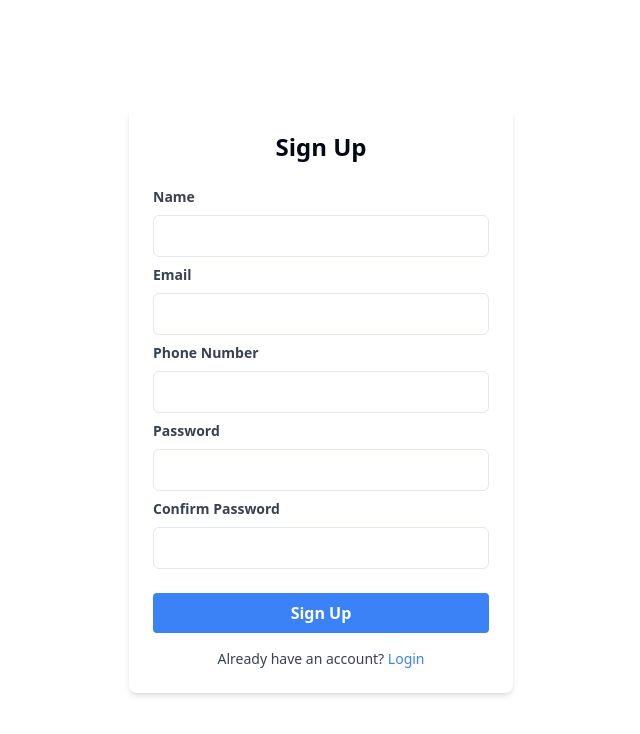
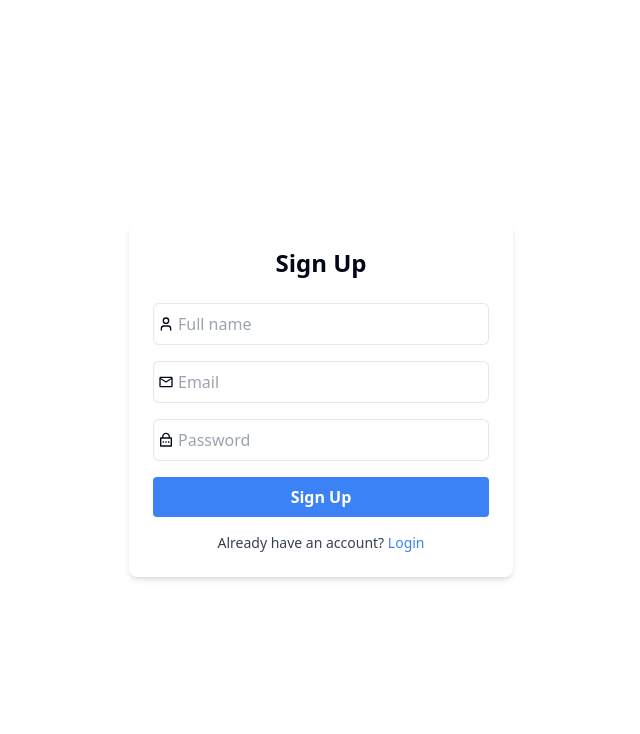
Before and after one commit to ishk9/getYourDiet, a Next.js app in the folder client/: page /Signup in a window 1280 px wide. Shown: the top 734 px of the page, without its empty margins (319-959 px from the left). Built offline with nearby package versions, Linux system fonts and the light colour scheme.

Commit message:
updated login ui

```diff
--- a/client/components/LoginForm.js
+++ b/client/components/LoginForm.js
@@ -3,6 +3,8 @@ import { login } from '@/lib/services';
 import  { useState } from 'react';
 import { useRouter } from 'next/navigation';
 import useStore from '@/app/store';
+import { MdOutlineMailOutline } from "react-icons/md";
+import { RiLockPasswordLine } from "react-icons/ri";
 
 const LoginForm = () => {
     const { setSignedIn } = useStore();
@@ -37,29 +39,31 @@ const LoginForm = () => {
         <div className='w-full max-w-sm mx-auto bg-white shadow-md border rounded-lg p-6'>
             <h2 className='text-2xl font-bold mb-6 text-center'>Login</h2>
             <form onSubmit={handleSubmit}>
-                <div className='mb-4'>
-                    <label className='block text-gray-700 text-sm font-bold mb-2' htmlFor='email'>
-                        Email
-                    </label>
+                <div className='mb-4 flex'>
+                    <div className='p-1 border border-r-0 rounded-md rounded-r-none focus:outline-none flex justify-center items-center'>
+                        <MdOutlineMailOutline />
+                    </div>
                     <input
                         type='email'
                         id='email'
+                        placeholder='Email'
                         value={email}
                         onChange={(e) => setEmail(e.target.value)}
-                        className='w-full px-3 py-2 border rounded-md focus:outline-none focus:ring-2 focus:ring-blue-500'
+                        className='w-full pr-3 py-2 border border-l-0 rounded-md rounded-l-none focus:outline-none'
                         required
                     />
                 </div>
-                <div className='mb-6'>
-                    <label className='block text-gray-700 text-sm font-bold mb-2' htmlFor='password'>
-                        Password
-                    </label>
+                <div className='mb-6 flex'>
+                    <div className='p-1 border border-r-0 rounded-md rounded-r-none focus:outline-none flex justify-center items-center'>
+                        <RiLockPasswordLine />
+                    </div>
                     <input
                         type='password'
                         id='password'
+                        placeholder='Password'
                         value={password}
                         onChange={(e) => setPassword(e.target.value)}
-                        className='w-full px-3 py-2 border rounded-md focus:outline-none focus:ring-2 focus:ring-blue-500'
+                        className='w-full pr-3 py-2 border border-l-0 rounded-md rounded-l-none focus:outline-none'
                         required
                     />
                 </div>
--- a/client/components/Navbar.js
+++ b/client/components/Navbar.js
@@ -35,11 +35,11 @@ function Navbar() {
                         className="ml-4">
                         <p className="text-white text-base font-bold uppercase hidden sm:block  hover:bg-white hover:text-black px-3 py-1 rounded-md font-mono">Faq</p>
                     </button>
-                    <button
-                        onClick={() => scrollToSection('contact')}
+                    <Link
+                        href={"/Profile"}
                         className="ml-4">
-                        <p className="text-white text-base font-bold hidden sm:block uppercase hover:bg-white hover:text-black px-3 py-1 rounded-md font-mono">Contact</p>
-                    </button>
+                        <p className="text-white text-base font-bold hidden sm:block uppercase hover:bg-white hover:text-black px-3 py-1 rounded-md font-mono">Profile</p>
+                    </Link>
                 </div>
             </div>
 
--- a/client/components/SignupForm.js
+++ b/client/components/SignupForm.js
@@ -1,40 +1,30 @@
 "use client";
 import { signup } from '@/lib/services';
-import React, { useState } from 'react';
+import { useState } from 'react';
 import { useRouter } from 'next/navigation';
 import useStore from '@/app/store';
+import { LuUser } from "react-icons/lu";
+import { MdOutlineMailOutline } from "react-icons/md";
+import { RiLockPasswordLine } from "react-icons/ri";
 
 const SignupForm = () => {
     const { setSignedIn } = useStore();
     const router = useRouter();
+
     const [name, setName] = useState('');
     const [email, setEmail] = useState('');
-    const [phoneNumber, setPhoneNumber] = useState('');
     const [password, setPassword] = useState('');
-    const [confirmPassword, setConfirmPassword] = useState('');
     const [error, setError] = useState('');
 
     const handleSubmit = async(e) => {
         e.preventDefault();
-        if (password !== confirmPassword) {
-            setError('Passwords do not match');
-            return;
-        }
-        if (!/^\d{10}$/.test(phoneNumber)) {
-            setError('Phone number must be 10 digits');
-            return;
-        }
-        console.log('Name:', name);
-        console.log('Email:', email);
-        console.log('Phone Number:', phoneNumber);
-        console.log('Password:', password);
 
         const data = {
             name,
             email,
-            phoneNumber,
             password
         };
+        console.log("Data: ", data);
         try{
             const resp = await signup(data);
             console.log("Token: ", resp.token);
@@ -43,7 +33,6 @@ const SignupForm = () => {
         } catch(err){
             console.log("Error signing up!");
         }
-
     };
 
     const handleLoginRedirect = () => {
@@ -55,68 +44,45 @@ const SignupForm = () => {
             <h2 className='text-2xl font-bold mb-6 text-center'>Sign Up</h2>
             {error && <p className='text-red-500 text-sm mb-4'>{error}</p>}
             <form onSubmit={handleSubmit}>
-                <div className='mb-2'>
-                    <label className='block text-gray-700 text-sm font-bold mb-2' htmlFor='name'>
-                        Name
-                    </label>
+                <div className='mb-4 flex'>
+                    <div className='p-1 border border-r-0 rounded-md rounded-r-none focus:outline-none focus:ring-2 focus:ring-blue-500 flex justify-center items-center'>
+                        <LuUser />
+                    </div>
                     <input
                         type='text'
+                        placeholder='Full name'
                         id='name'
                         value={name}
                         onChange={(e) => setName(e.target.value)}
-                        className='w-full px-3 py-2 border rounded-md focus:outline-none focus:ring-2 focus:ring-blue-500'
+                        className='w-full pr-3 py-2 border border-l-0 rounded-md rounded-l-none focus:outline-none'
                         required
                     />
                 </div>
-                <div className='mb-2'>
-                    <label className='block text-gray-700 text-sm font-bold mb-2' htmlFor='email'>
-                        Email
-                    </label>
+                <div className='mb-4 flex'>
+                    <div className='p-1 border border-r-0 rounded-md rounded-r-none focus:outline-none flex justify-center items-center'>
+                        <MdOutlineMailOutline />
+                    </div>
                     <input
                         type='email'
+                        placeholder='Email'
                         id='email'
                         value={email}
                         onChange={(e) => setEmail(e.target.value)}
-                        className='w-full px-3 py-2 border rounded-md focus:outline-none focus:ring-2 focus:ring-blue-500'
+                        className='w-full pr-3 py-2 border border-l-0 rounded-md rounded-l-none focus:outline-none'
                         required
                     />
                 </div>
-                <div className='mb-2'>
-                    <label className='block text-gray-700 text-sm font-bold mb-2' htmlFor='phoneNumber'>
-                        Phone Number
-                    </label>
-                    <input
-                        type='text'
-                        id='phoneNumber'
-                        value={phoneNumber}
-                        onChange={(e) => setPhoneNumber(e.target.value)}
-                        className='w-full px-3 py-2 border rounded-md focus:outline-none focus:ring-2 focus:ring-blue-500'
-                        required
-                    />
-                </div>
-                <div className='mb-2'>
-                    <label className='block text-gray-700 text-sm font-bold mb-2' htmlFor='password'>
-                        Password
-                    </label>
+                <div className='mb-4 flex'>
+                    <div className='p-1 border border-r-0 rounded-md rounded-r-none focus:outline-none flex justify-center items-center'>
+                        <RiLockPasswordLine />
+                    </div>
                     <input
                         type='password'
                         id='password'
+                        placeholder='Password'
                         value={password}
                         onChange={(e) => setPassword(e.target.value)}
-                        className='w-full px-3 py-2 border rounded-md focus:outline-none focus:ring-2 focus:ring-blue-500'
-                        required
-                    />
-                </div>
-                <div className='mb-6'>
-                    <label className='block text-gray-700 text-sm font-bold mb-2' htmlFor='confirmPassword'>
-                        Confirm Password
-                    </label>
-                    <input
-                        type='password'
-                        id='confirmPassword'
-                        value={confirmPassword}
-                        onChange={(e) => setConfirmPassword(e.target.value)}
-                        className='w-full px-3 py-2 border rounded-md focus:outline-none focus:ring-2 focus:ring-blue-500'
+                        className='w-full pr-3 py-2 border border-l-0 rounded-md rounded-l-none focus:outline-none'
                         required
                     />
                 </div>
--- /dev/null
+++ b/client/components/ui/tabs.jsx
@@ -0,0 +1,43 @@
+"use client"
+
+import * as React from "react"
+import * as TabsPrimitive from "@radix-ui/react-tabs"
+
+import { cn } from "@/lib/utils"
+
+const Tabs = TabsPrimitive.Root
+
+const TabsList = React.forwardRef(({ className, ...props }, ref) => (
+  <TabsPrimitive.List
+    ref={ref}
+    className={cn(
+      "inline-flex h-9 items-center justify-center rounded-lg bg-muted p-1 text-muted-foreground",
+      className
+    )}
+    {...props} />
+))
+TabsList.displayName = TabsPrimitive.List.displayName
+
+const TabsTrigger = React.forwardRef(({ className, ...props }, ref) => (
+  <TabsPrimitive.Trigger
+    ref={ref}
+    className={cn(
+      "inline-flex items-center justify-center whitespace-nowrap rounded-md px-3 py-1 text-sm font-medium ring-offset-background transition-all focus-visible:outline-none focus-visible:ring-2 focus-visible:ring-ring focus-visible:ring-offset-2 disabled:pointer-events-none disabled:opacity-50 data-[state=active]:bg-background data-[state=active]:text-foreground data-[state=active]:shadow",
+      className
+    )}
+    {...props} />
+))
+TabsTrigger.displayName = TabsPrimitive.Trigger.displayName
+
+const TabsContent = React.forwardRef(({ className, ...props }, ref) => (
+  <TabsPrimitive.Content
+    ref={ref}
+    className={cn(
+      "mt-2 ring-offset-background focus-visible:outline-none focus-visible:ring-2 focus-visible:ring-ring focus-visible:ring-offset-2",
+      className
+    )}
+    {...props} />
+))
+TabsContent.displayName = TabsPrimitive.Content.displayName
+
+export { Tabs, TabsList, TabsTrigger, TabsContent }
--- a/client/package.json
+++ b/client/package.json
@@ -17,6 +17,7 @@
     "@radix-ui/react-select": "^2.0.0",
     "@radix-ui/react-slider": "^1.1.2",
     "@radix-ui/react-slot": "^1.0.2",
+    "@radix-ui/react-tabs": "^1.1.0",
     "@radix-ui/react-toast": "^1.1.5",
     "axios": "^1.7.7",
     "class-variance-authority": "^0.7.0",
```
Also changed, not shown: client/app/Profile/page.js (added, +56 -0 lines), 1 other file (tests, documents, lock files or other folders).
